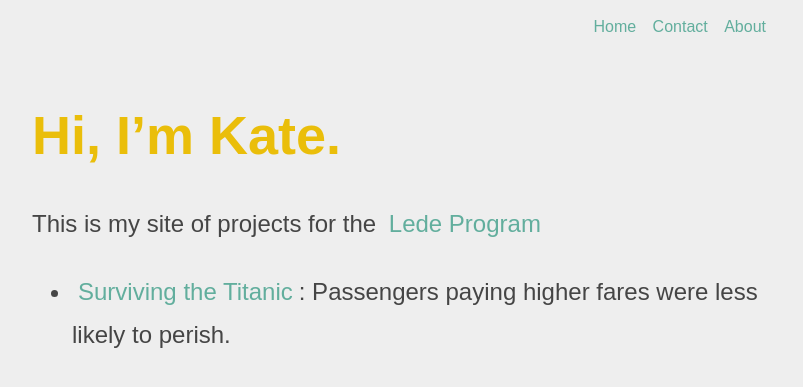
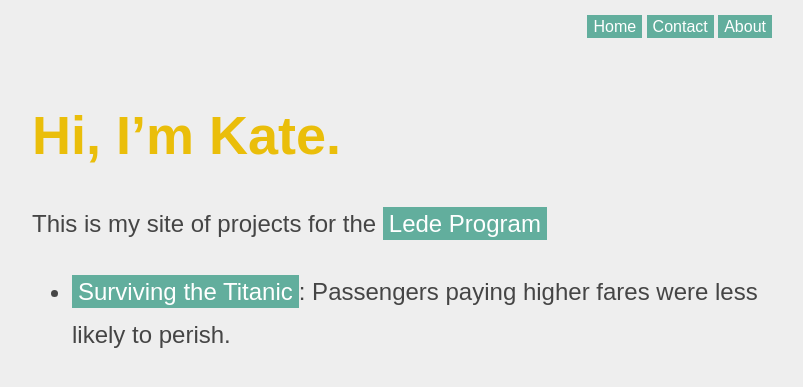
Before and after one commit to kcough/data-studio-projects, a Jekyll site: the page built from docs/index.md, in a window 1280 px wide. Shown: the top 387 px of the page, without its empty margins (233-1036 px from the left). Built offline with Jekyll 4.4.1, drawn with Linux system fonts in a browser that asks for light colours; our own code applies the rules of GitHub Pages for plain Markdown files.

Commit message:
white link

```diff
--- a/docs/assets/css/main.css
+++ b/docs/assets/css/main.css
@@ -42,5 +42,6 @@ li {
 a {
   text-decoration: none;
   padding: 3px 6px;
-  color: #62ae9d;
+  background: #62ae9d;
+  color: white;
 }
```
